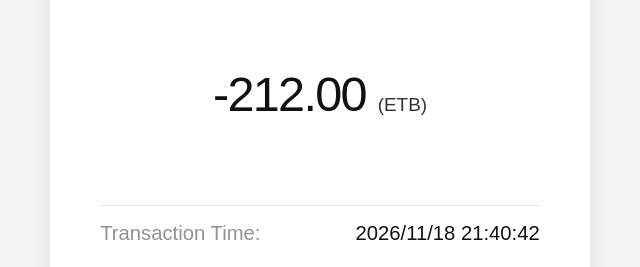
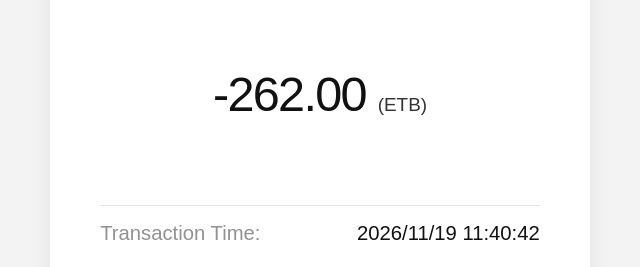
Before and after one commit to Cyber-boy9/Telebirr, a plain HTML site: page index.html in a window 1280 px wide. Shown: the part 346-613 px from the top of the page, 320-960 px from the left. Drawn offline with Linux system fonts and the light colour scheme.

Commit message:
Update transaction amount and time in index.html

```diff
--- a/index.html
+++ b/index.html
@@ -1016,14 +1016,14 @@
       <div class="success-label">Successful</div>
 
       <div class="amount">
-        <strong>-212.00</strong>
+        <strong>-262.00</strong>
         <span>(ETB)</span>
       </div>
 
       <section class="transaction-details" aria-label="Transaction details">
         <div class="transaction-row">
           <span class="transaction-label">Transaction Time:</span>
-          <span class="transaction-value">2026/11/18 21:40:42</span>
+          <span class="transaction-value">2026/11/19 11:40:42</span>
         </div>
         <div class="transaction-row">
           <span class="transaction-label">Transaction Type:</span>
```
